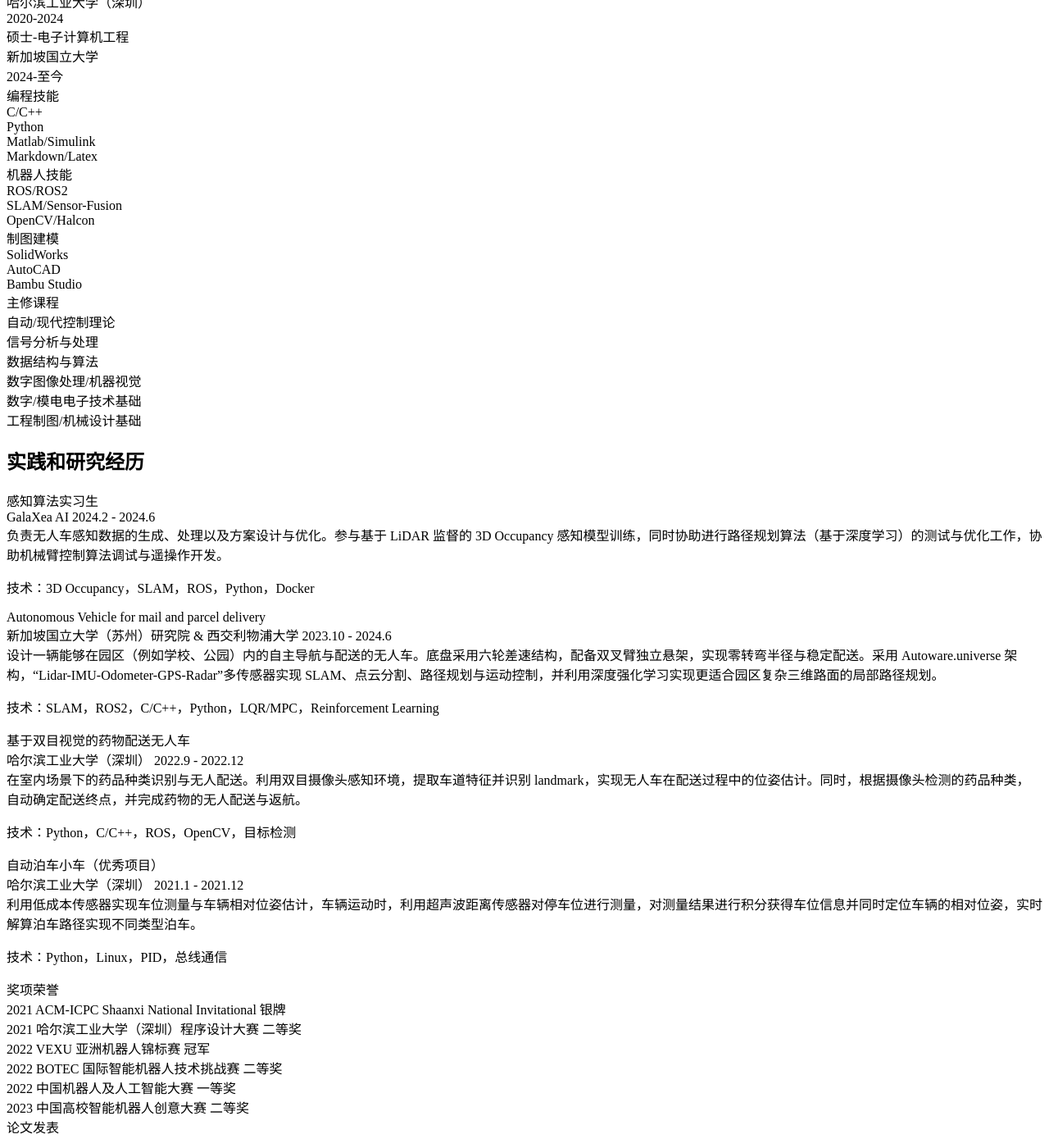
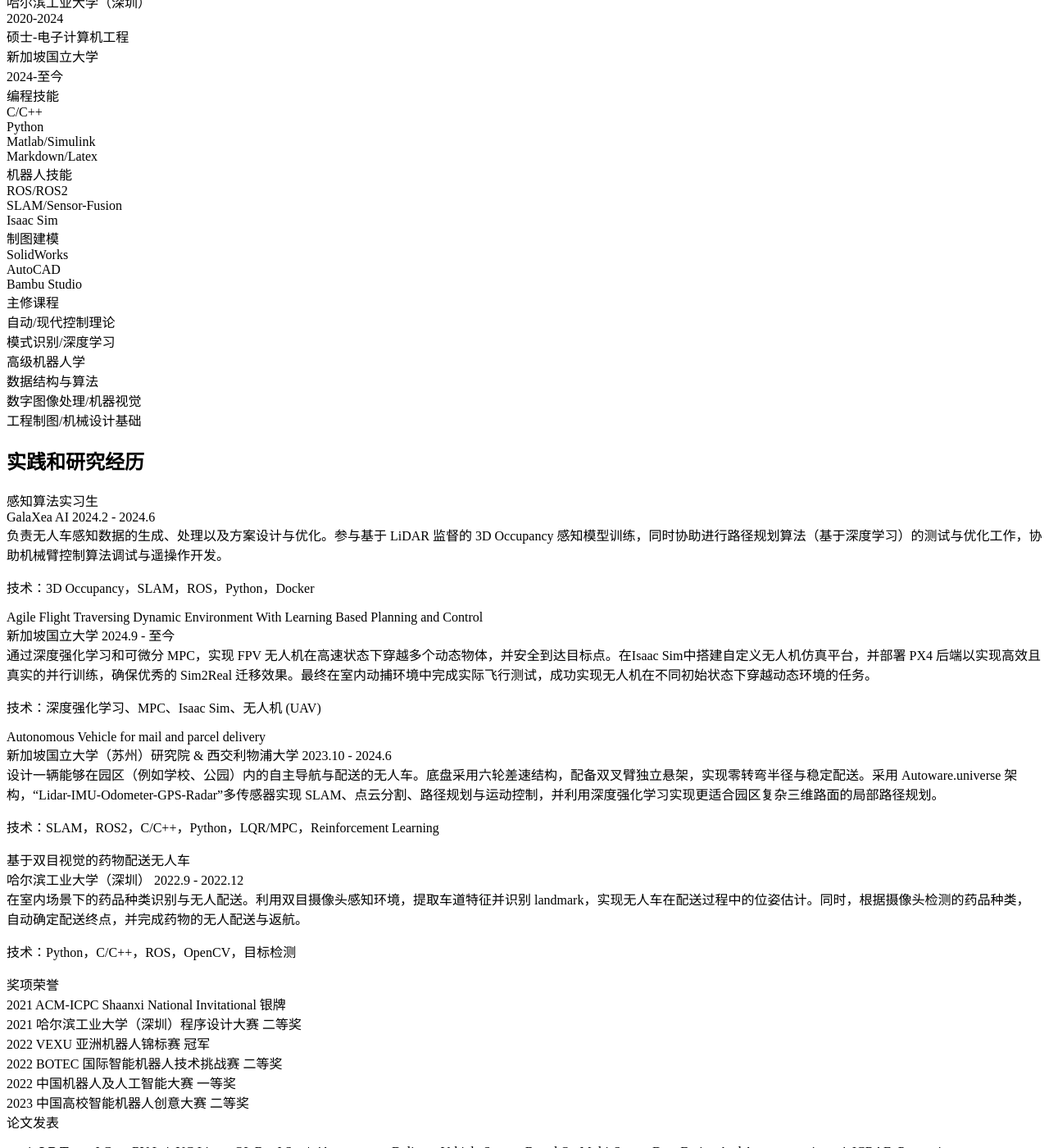
Before and after one commit to TangLongbin/longbin.tech, a Jekyll site: the page built from pages/cv.md, in a window 1280 px wide and 1400 px high, scrolled down 733 px. Shown: the whole window at 82% size. Built offline with Jekyll 4.4.1, drawn with Linux system fonts in a browser that asks for light colours; a style sheet for code colours, icons or effects is not loaded.

Commit message:
update CV to reflect new skills and experiences, including Isaac Sim and deep reinforcement learning projects

```diff
--- a/_data/cv.yml
+++ b/_data/cv.yml
@@ -27,7 +27,7 @@
       skill:
         - ROS/ROS2
         - SLAM/Sensor-Fusion
-        - OpenCV/Halcon
+        - Isaac Sim
     - title: "制图建模"
       skill:
         - SolidWorks
@@ -36,10 +36,10 @@
     - title: "主修课程"
       skill:
         - 自动/现代控制理论
-        - 信号分析与处理
+        - 模式识别/深度学习
+        - 高级机器人学
         - 数据结构与算法
         - 数字图像处理/机器视觉
-        - 数字/模电电子技术基础
         - 工程制图/机械设计基础
   experience:
     - role: "感知算法实习生"
@@ -47,6 +47,11 @@
       time: "2024.2 - 2024.6"
       details: "负责无人车感知数据的生成、处理以及方案设计与优化。参与基于 LiDAR 监督的 3D Occupancy 感知模型训练，同时协助进行路径规划算法（基于深度学习）的测试与优化工作，协助机械臂控制算法调试与遥操作开发。"
       tech: "技术：3D Occupancy，SLAM，ROS，Python，Docker"
+    - role: "Agile Flight Traversing Dynamic Environment With Learning Based Planning and Control"
+      company: "新加坡国立大学"
+      time: "2024.9 - 至今"
+      details: "通过深度强化学习和可微分 MPC，实现 FPV 无人机在高速状态下穿越多个动态物体，并安全到达目标点。在Isaac Sim中搭建自定义无人机仿真平台，并部署 PX4 后端以实现高效且真实的并行训练，确保优秀的 Sim2Real 迁移效果。最终在室内动捕环境中完成实际飞行测试，成功实现无人机在不同初始状态下穿越动态环境的任务。"
+      tech: "技术：深度强化学习、MPC、Isaac Sim、无人机 (UAV)"
     - role: "Autonomous Vehicle for mail and parcel delivery"
       company: "新加坡国立大学（苏州）研究院 & 西交利物浦大学"
       time: "2023.10 - 2024.6"
@@ -57,11 +62,6 @@
       time: "2022.9 - 2022.12"
       details: "在室内场景下的药品种类识别与无人配送。利用双目摄像头感知环境，提取车道特征并识别 landmark，实现无人车在配送过程中的位姿估计。同时，根据摄像头检测的药品种类，自动确定配送终点，并完成药物的无人配送与返航。"
       tech: "技术：Python，C/C++，ROS，OpenCV，目标检测"
-    - role: "自动泊车小车（优秀项目）"
-      company: "哈尔滨工业大学（深圳）"
-      time: "2021.1 - 2021.12"
-      details: "利用低成本传感器实现车位测量与车辆相对位姿估计，车辆运动时，利用超声波距离传感器对停车位进行测量，对测量结果进行积分获得车位信息并同时定位车辆的相对位姿，实时解算泊车路径实现不同类型泊车。"
-      tech: "技术：Python，Linux，PID，总线通信"
   honors:
     - 2021 ACM-ICPC Shaanxi National Invitational 银牌
     - 2021 哈尔滨工业大学（深圳）程序设计大赛 二等奖
```
